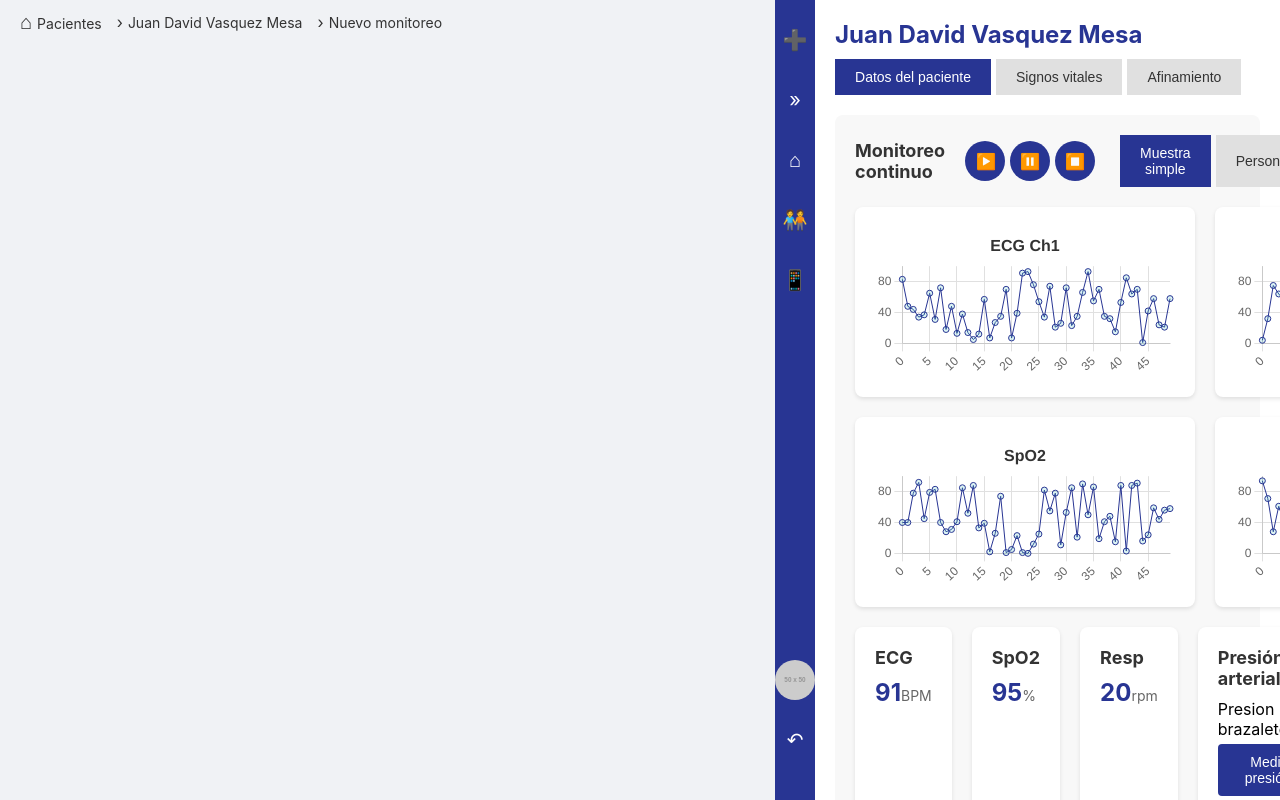
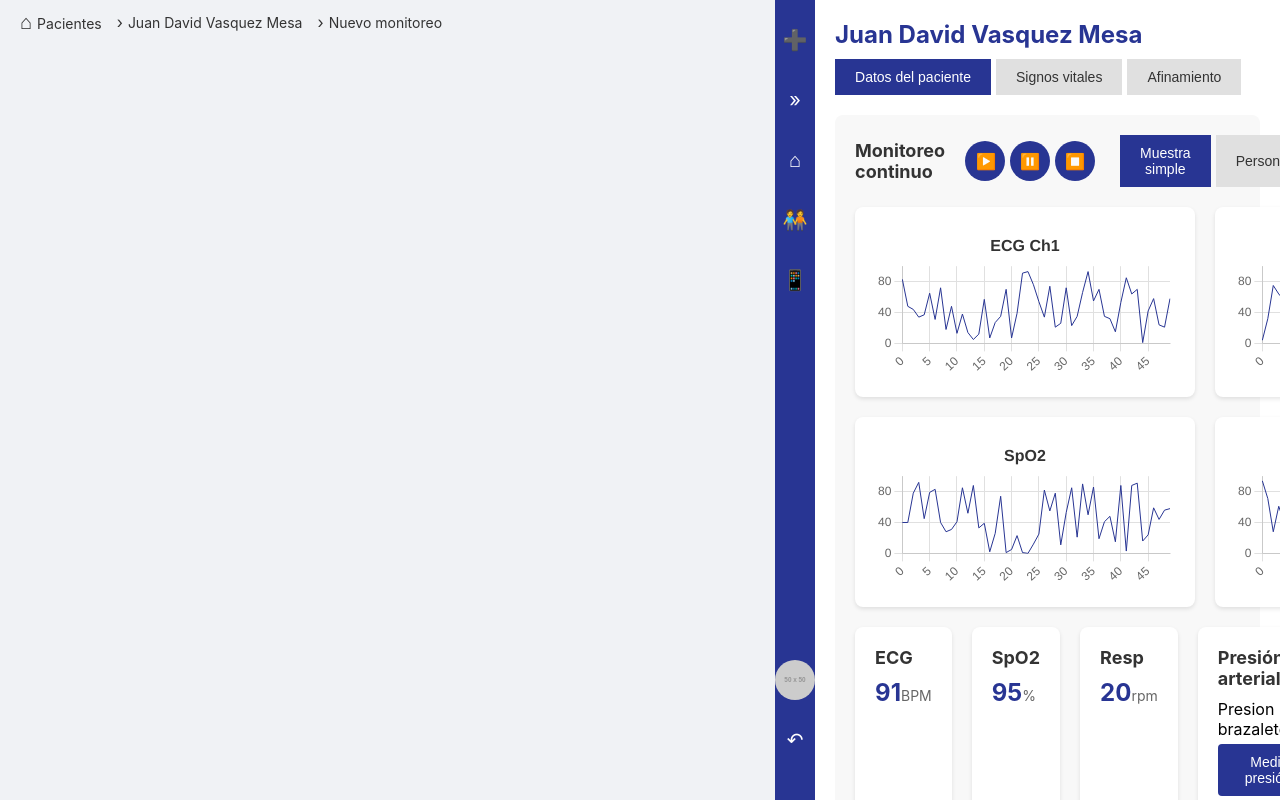
Before and after one commit to bionanoelectronica/copia-pipec-prueba, a React (Vite) app: page / in a window 1280 px wide. Built offline with nearby package versions, Linux system fonts and the light colour scheme.

Commit message:
Initial commit from your app

```diff
--- a/src/components/SignalChart.jsx
+++ b/src/components/SignalChart.jsx
@@ -26,6 +26,7 @@ import React, { useState, useEffect, useRef } from 'react';
       const [data, setData] = useState(initialData);
       const chartRef = useRef(null);
       const animationFrameRef = useRef(null);
+      const dataGenerationIntervalRef = useRef(null);
 
       const generateRandomData = () => {
         return Array.from({ length: 50 }, () => Math.floor(Math.random() * 100));
@@ -44,20 +45,16 @@ import React, { useState, useEffect, useRef } from 'react';
             ],
           }));
         }
-
-        if (isPlaying) {
-          animationFrameRef.current = requestAnimationFrame(updateChart);
-        }
       };
 
       useEffect(() => {
         if (isPlaying) {
-          animationFrameRef.current = requestAnimationFrame(updateChart);
+          dataGenerationIntervalRef.current = setInterval(updateChart, 500);
         } else {
-          cancelAnimationFrame(animationFrameRef.current);
+          clearInterval(dataGenerationIntervalRef.current);
         }
 
-        return () => cancelAnimationFrame(animationFrameRef.current);
+        return () => clearInterval(dataGenerationIntervalRef.current);
       }, [isPlaying, isPaused]);
 
       useEffect(() => {
@@ -72,6 +69,7 @@ import React, { useState, useEffect, useRef } from 'react';
                 backgroundColor: 'rgba(75, 192, 192, 0.2)',
                 borderColor: '#283593',
                 borderWidth: 1,
+                pointRadius: 0,
               },
             ],
           });
--- a/src/index.css
+++ b/src/index.css
@@ -5,9 +5,17 @@ body {
         sans-serif;
       -webkit-font-smoothing: antialiased;
       -moz-osx-font-smoothing: grayscale;
+      overflow: hidden;
     }
 
     code {
       font-family: source-code-pro, Menlo, Monaco, Consolas, 'Courier New',
         monospace;
     }
+
+    html, body, #root {
+      height: 100%;
+      width: 100%;
+      margin: 0;
+      padding: 0;
+    }
```
